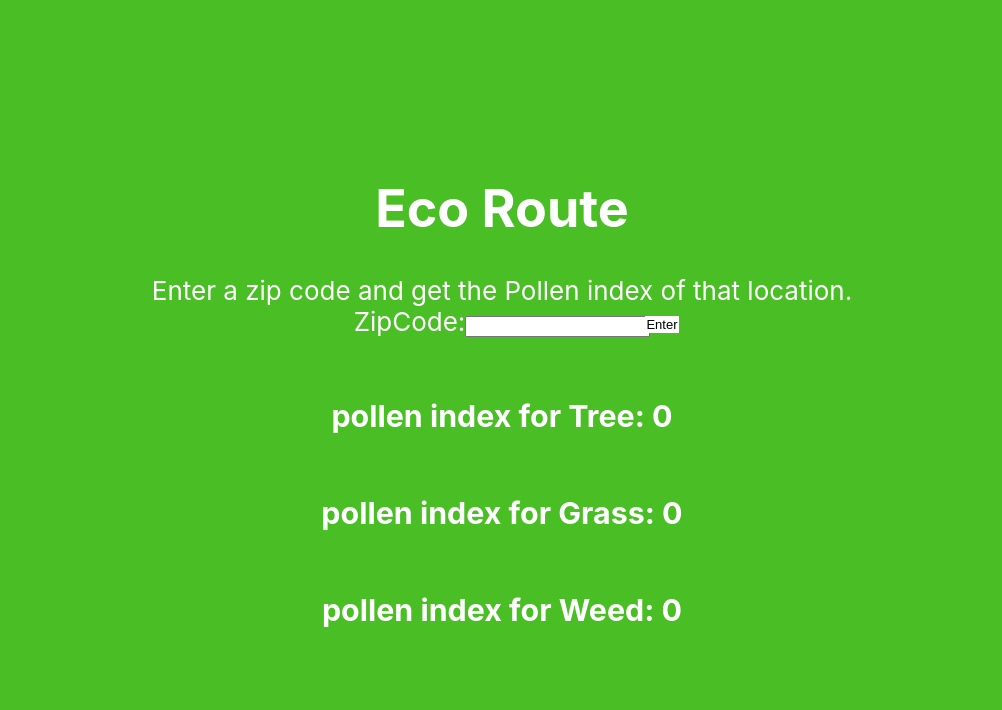
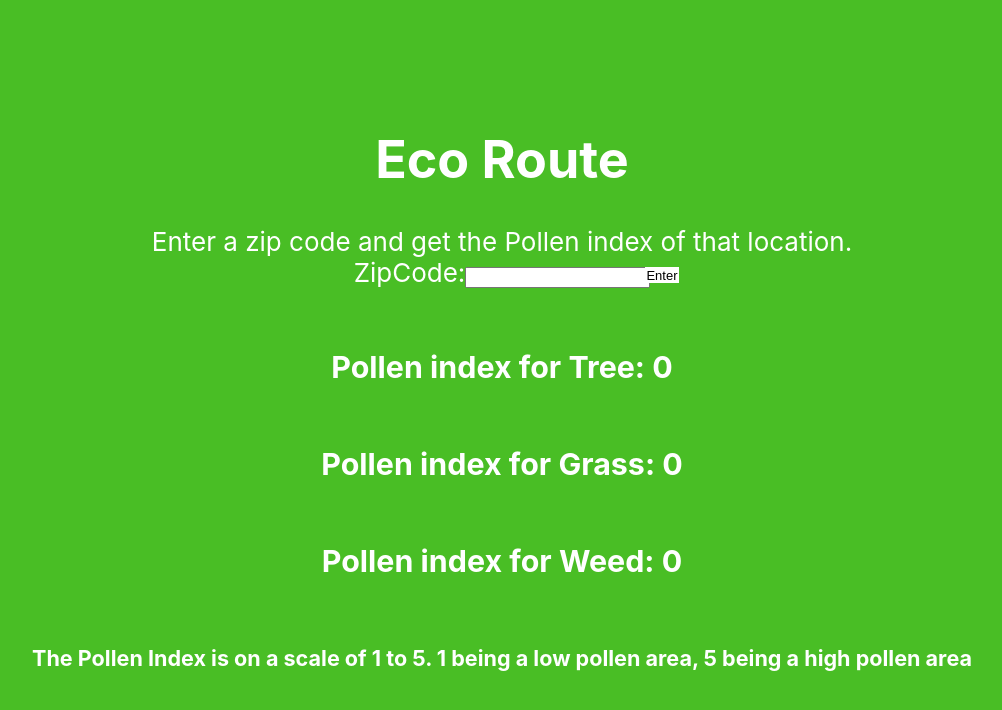
Before and after one commit to bhotw/eco_route, a React (Create React App) app in the folder frontend/: page / in a window 1280 px wide. Shown: the top 710 px of the page, without its empty margins (138-1140 px from the left). Built offline with nearby package versions, Linux system fonts and the light colour scheme.

Commit message:
Added pollen definition

```diff
--- a/frontend/src/App.css
+++ b/frontend/src/App.css
@@ -39,6 +39,8 @@
   top:-33px;
 }
 
+
+
 .App-link {
   color: #61dafb;
 }
--- a/frontend/src/App.js
+++ b/frontend/src/App.js
@@ -36,6 +36,15 @@ function App() {
       });
   }
 
+  /*
+  function getRoute(){
+    latitude();
+    axios.post(" https://api.breezometer.com/insights/v1/cleanest-route?key=44534c49bb384ed982f3412ebf9439c2")
+    .then((response) => {
+
+    })
+  }
+*/
 
 
   const handleChange = (event) => {
@@ -56,7 +65,7 @@ function App() {
       <header className="App-header">
         <h1>Eco Route</h1>
         <h>Enter a zip code and get the Pollen index of that location.</h>
-        <label for="zcode"> ZipCode:
+        <label className="zcode"> ZipCode:
         <input
         type="text"
         id="zcode"
@@ -68,9 +77,17 @@ function App() {
         <div>
         <button className="App-button" onClick={handleClick} > Enter </button>
         </div>
-        <h3>pollen index for Tree: { treePollen }</h3>
-        <h3>pollen index for Grass: { grassPollen }</h3>
-        <h3>pollen index for Weed: { weedPollen }</h3>
+
+
+        <h3>Pollen index for Tree: { treePollen }</h3>
+
+        <h3>Pollen index for Grass: { grassPollen }</h3>
+
+        <h3>Pollen index for Weed: { weedPollen }</h3>
+
+        <h5>The Pollen Index is on a scale of 1 to 5. 1 being a low pollen area, 5 being a high pollen area</h5>
+
+
 
       </header>
     </div>
```
Also changed, not shown: 1 other file (tests, documents, lock files or other folders).
